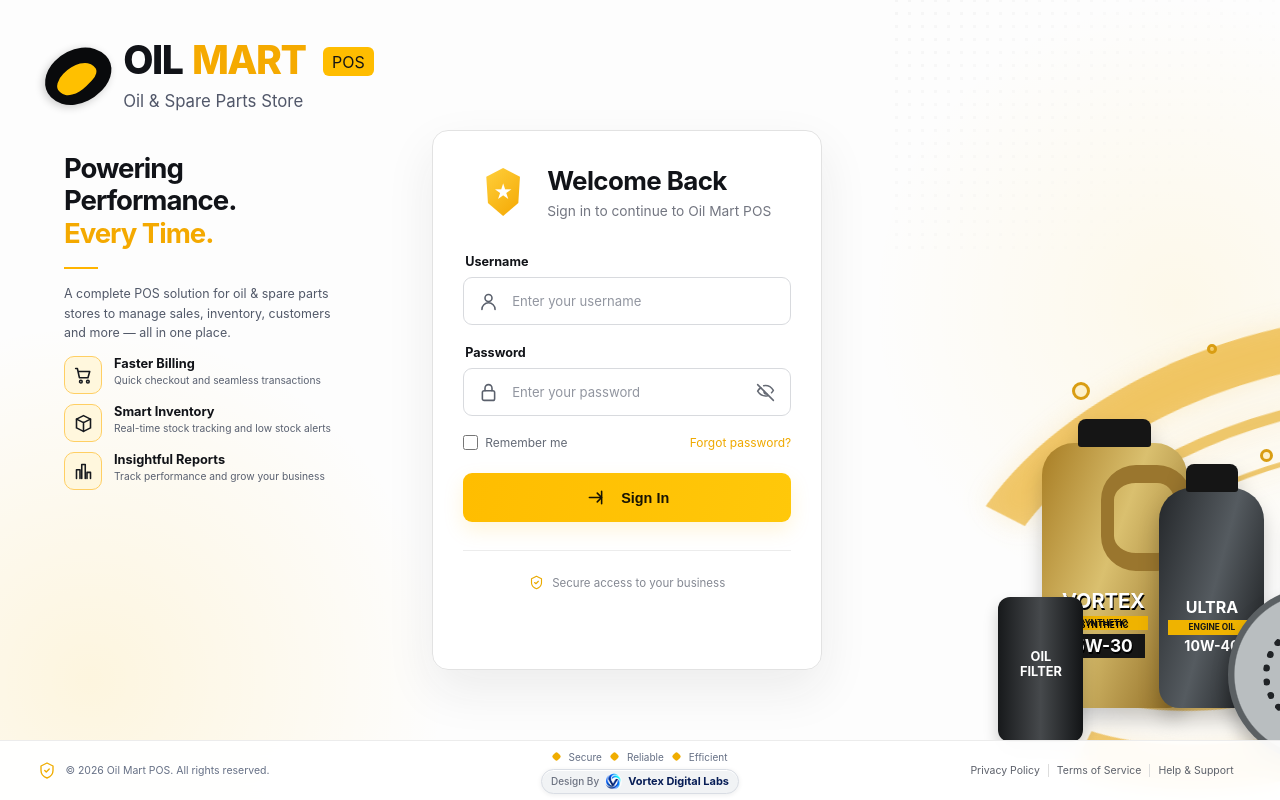
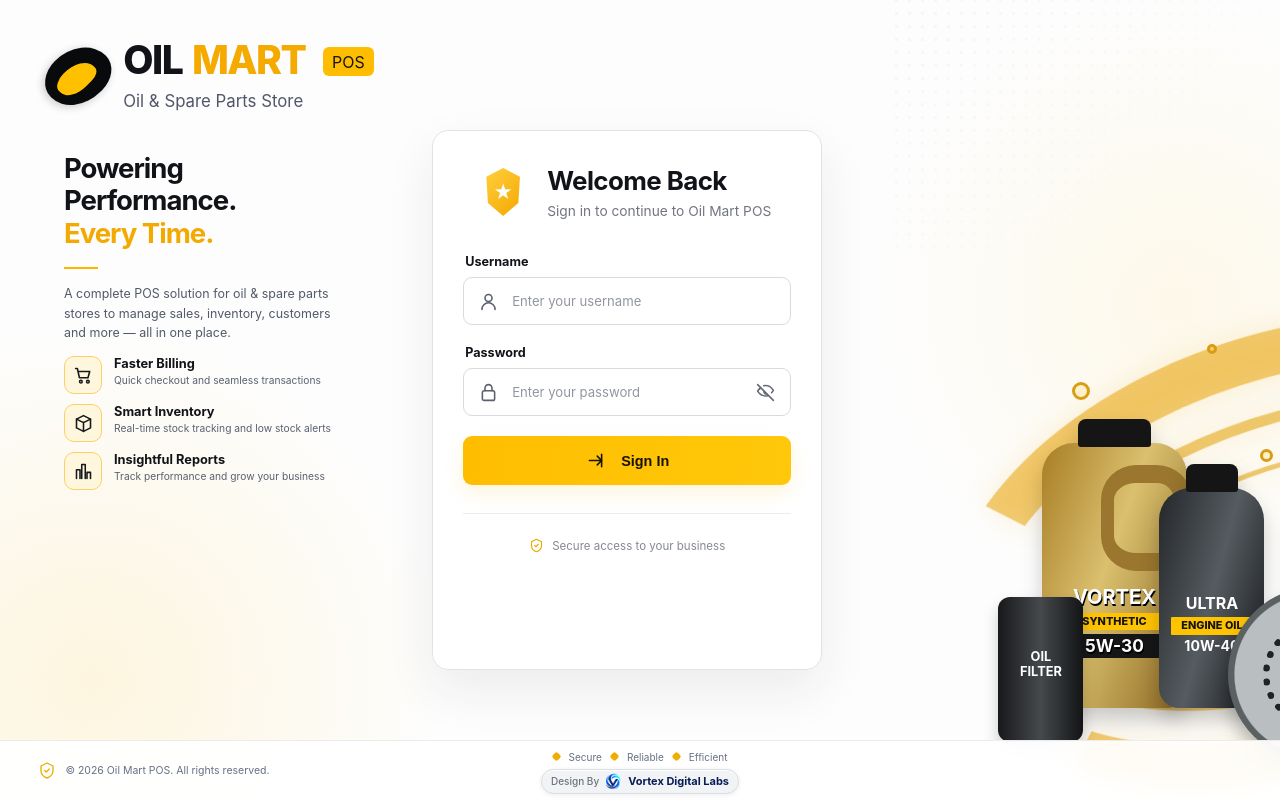
Before and after one commit to GimhanD7/Vortex_Oil_mart, a Next.js app: page / in a window 1280 px wide. Built offline with nearby package versions, Linux system fonts and the light colour scheme.

Commit message:
Polish login page UI

```diff
--- a/src/app/page.tsx
+++ b/src/app/page.tsx
@@ -23,7 +23,6 @@ export default function LoginPage() {
   const [username, setUsername] = useState("");
   const [password, setPassword] = useState("");
   const [showPassword, setShowPassword] = useState(false);
-  const [remember, setRemember] = useState(false);
   const [loading, setLoading] = useState(false);
   const router = useRouter();
   const { showToast } = useToast();
@@ -85,10 +84,6 @@ export default function LoginPage() {
           <div className="login-input"><Icon name="user" /><input id="username" type="text" autoComplete="username" value={username} onChange={(e) => setUsername(e.target.value)} placeholder="Enter your username" required /></div>
           <label htmlFor="password">Password</label>
           <div className="login-input"><Icon name="lock" /><input id="password" type={showPassword ? "text" : "password"} autoComplete="current-password" value={password} onChange={(e) => setPassword(e.target.value)} placeholder="Enter your password" required /><button type="button" className="show-password" onClick={() => setShowPassword(!showPassword)} aria-label={showPassword ? "Hide password" : "Show password"}><Icon name="eye" /></button></div>
-          <div className="login-options">
-            <label className="remember"><input type="checkbox" checked={remember} onChange={(e) => setRemember(e.target.checked)} /> <span>Remember me</span></label>
-            <a href="#">Forgot password?</a>
-          </div>
           <button className="login-submit" type="submit" disabled={loading}><Icon name="arrow" />{loading ? "Signing in..." : "Sign In"}</button>
         </form>
         <div className="secure-note"><Icon name="shield" /> Secure access to your business</div>
@@ -117,7 +112,6 @@ export default function LoginPage() {
         </a>
         <p><Icon name="shield" /> &copy; 2026 Oil Mart POS. All rights reserved.</p>
         <p className="footer-values"><b aria-hidden="true" /> Secure <i aria-hidden="true" /> Reliable <i aria-hidden="true" /> Efficient</p>
-        <nav><a href="#">Privacy Policy</a><a href="#">Terms of Service</a><a href="#">Help &amp; Support</a></nav>
       </footer>
     </main>
   );
```
Also changed, not shown: src/app/globals.css.
